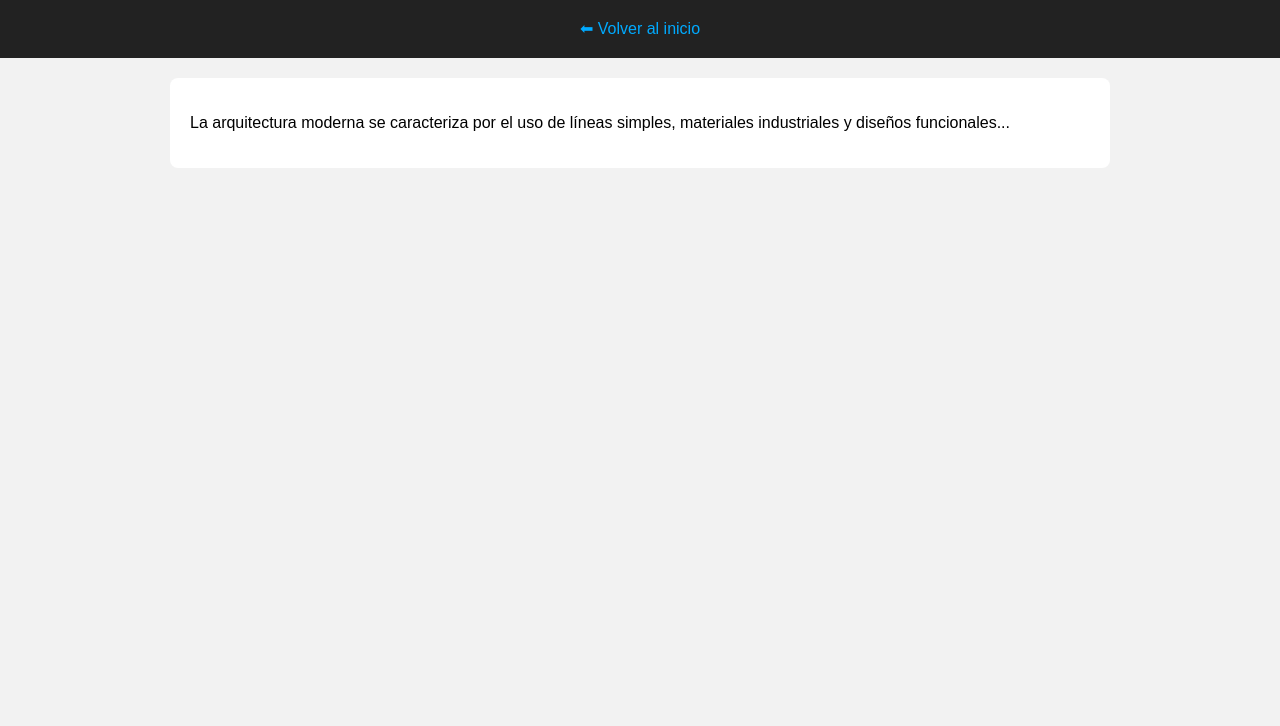
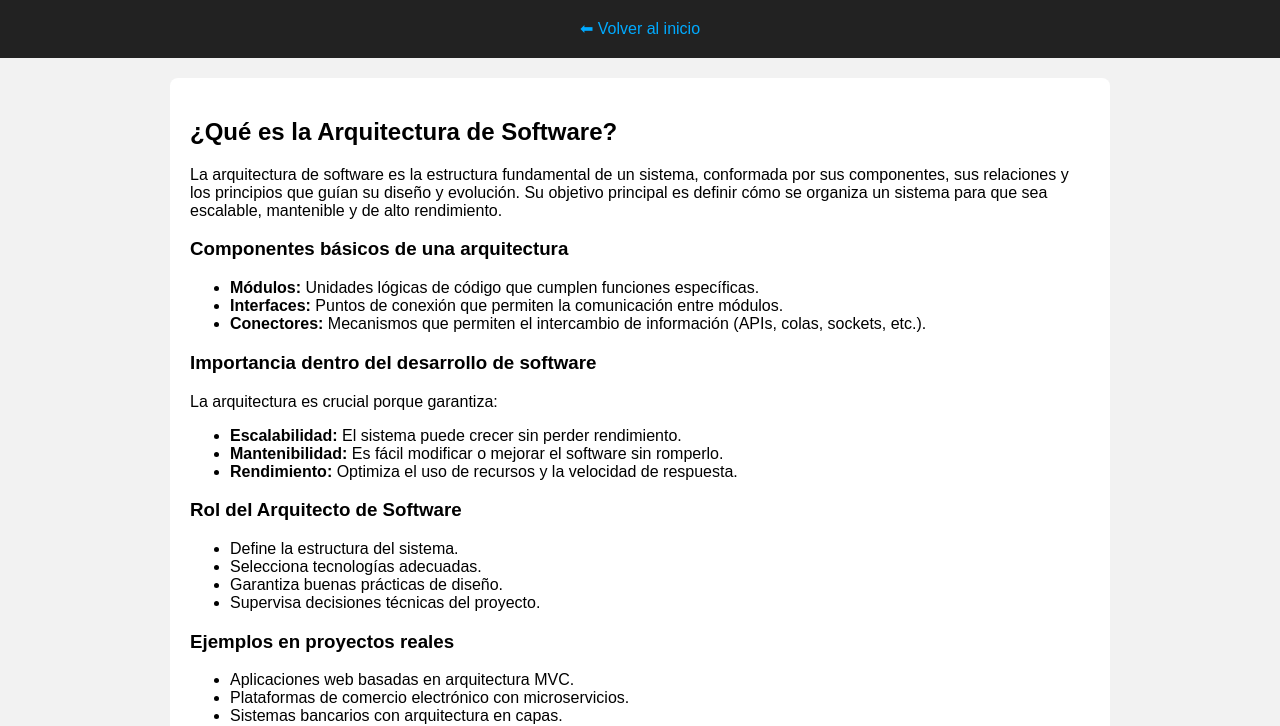
Before and after one commit to buitragoalejandro813-cmyk/blog-arquitectura, a plain HTML site: page post/post1.html in a window 1280 px wide. Shown: the part 81-807 px from the top of the page. Drawn offline with Linux system fonts and the light colour scheme.

Commit message:
Expand post1.html with software architecture details
Added detailed content about software architecture, including its definition, components, importance, and the role of a software architect.

```diff
--- a/post/post1.html
+++ b/post/post1.html
@@ -13,9 +13,45 @@
         <a class="volver" href="../index.html">⬅ Volver al inicio</a>
     </header>
 
-    <main>
-        <p>La arquitectura moderna se caracteriza por el uso de líneas simples, materiales industriales y diseños funcionales...</p>
-    </main>
+<main>
+    <h2>¿Qué es la Arquitectura de Software?</h2>
+    <p>La arquitectura de software es la estructura fundamental de un sistema, conformada por sus componentes, sus relaciones y los principios que guían su diseño y evolución. Su objetivo principal es definir cómo se organiza un sistema para que sea escalable, mantenible y de alto rendimiento.</p>
+
+    <h3>Componentes básicos de una arquitectura</h3>
+    <ul>
+        <li><strong>Módulos:</strong> Unidades lógicas de código que cumplen funciones específicas.</li>
+        <li><strong>Interfaces:</strong> Puntos de conexión que permiten la comunicación entre módulos.</li>
+        <li><strong>Conectores:</strong> Mecanismos que permiten el intercambio de información (APIs, colas, sockets, etc.).</li>
+    </ul>
+
+    <h3>Importancia dentro del desarrollo de software</h3>
+    <p>La arquitectura es crucial porque garantiza:</p>
+    <ul>
+        <li><strong>Escalabilidad:</strong> El sistema puede crecer sin perder rendimiento.</li>
+        <li><strong>Mantenibilidad:</strong> Es fácil modificar o mejorar el software sin romperlo.</li>
+        <li><strong>Rendimiento:</strong> Optimiza el uso de recursos y la velocidad de respuesta.</li>
+    </ul>
+
+    <h3>Rol del Arquitecto de Software</h3>
+    <ul>
+        <li>Define la estructura del sistema.</li>
+        <li>Selecciona tecnologías adecuadas.</li>
+        <li>Garantiza buenas prácticas de diseño.</li>
+        <li>Supervisa decisiones técnicas del proyecto.</li>
+    </ul>
+
+    <h3>Ejemplos en proyectos reales</h3>
+    <ul>
+        <li>Aplicaciones web basadas en arquitectura MVC.</li>
+        <li>Plataformas de comercio electrónico con microservicios.</li>
+        <li>Sistemas bancarios con arquitectura en capas.</li>
+    </ul>
+
+    <h3>Conclusión</h3>
+    <p>La arquitectura de software es esencial para asegurar que un sistema sea robusto, flexible y escalable. Una buena arquitectura determina el éxito a largo plazo de cualquier proyecto tecnológico.</p>
+</main>
+
 
 </body>
+
 </html>
```
